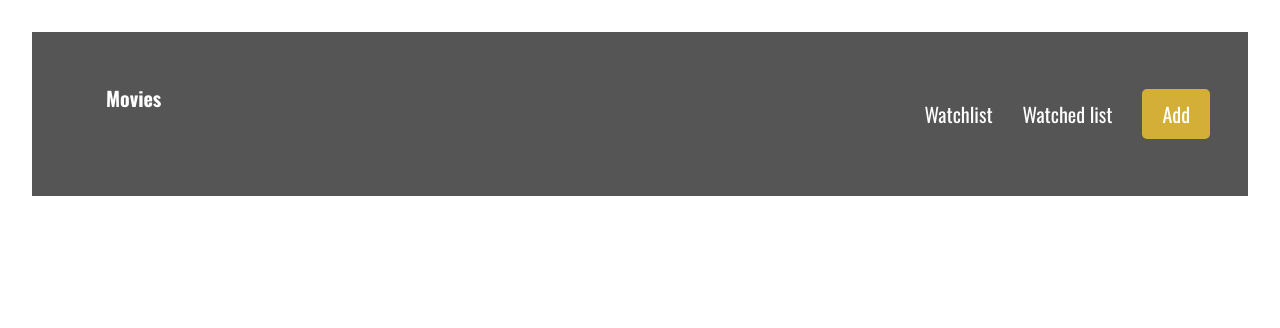
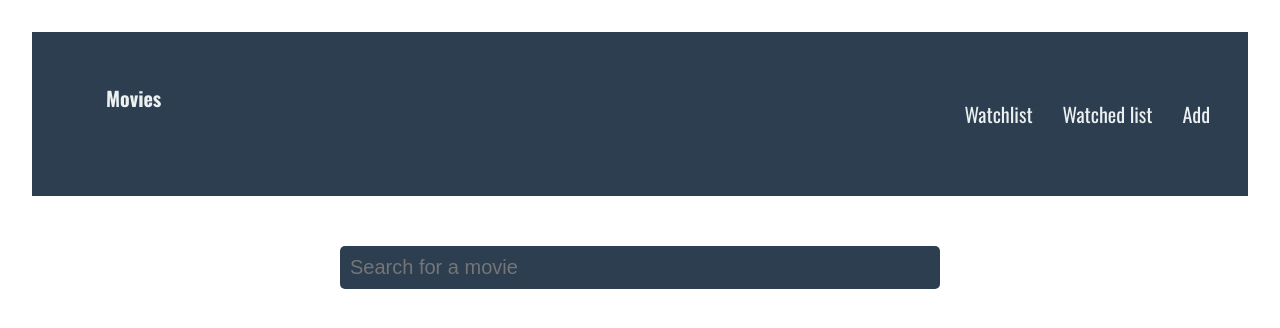
Before and after one commit to hunchodragovic/movieapp, a React (Vite) app in the folder movieapp/: page /add in a window 1280 px wide. Shown: the top 328 px of the page. Built offline with nearby package versions, Linux system fonts and the light colour scheme.

Commit message:
Completed the Add component with all it's functionalities

```diff
--- a/movieapp/package.json
+++ b/movieapp/package.json
@@ -10,6 +10,7 @@
     "preview": "vite preview"
   },
   "dependencies": {
+    "axios": "^1.7.9",
     "react": "^18.3.1",
     "react-dom": "^18.3.1",
     "react-router": "^7.1.1",
--- a/movieapp/src/App.jsx
+++ b/movieapp/src/App.jsx
@@ -1,13 +1,27 @@
-import Header from './components/Header'
-import './App.css'
-import {BrowserRouter as Router, Route, Switch} from 'react-router-dom'
+import Header from "./components/Header";
+import "./App.css";
+import {
+  BrowserRouter as Router,
+  Route,
+  Routes,
+
+} from "react-router-dom";
+import Add from "./components/Add";
+import Watched from "./components/Watched";
+import Watchlist from "./components/Watchlist";
 function App() {
-
   return (
     <>
-      <Header/>
+      <Router>
+        <Header />
+        <Routes>
+        <Route path="/" element={<Watchlist/>}/>
+        <Route path="/watched" element={<Watched/>}/>
+        <Route path="/add" element={<Add/>}/>
+        </Routes>
+      </Router>
     </>
-  )
+  );
 }
 
-export default App
+export default App;
--- a/movieapp/src/components/Add.css
+++ b/movieapp/src/components/Add.css
@@ -3,6 +3,7 @@
   max-width: 600px;
   margin: 0 auto;
 }
+
 .add-content .input-container input {
   width: 100%;
   background-color: var(--primary);
@@ -11,9 +12,22 @@
   border: none;
   color: var(--white);
   font-size: 1.25rem;
+  outline: none;
+  transition: background-color 0.3s ease, box-shadow 0.3s ease;
 }
-.results{
-    padding: 0;
-    margin: 0;
-    margin-top: 20px;
+
+
+.results {
+  padding: 0;
+  margin: 0;
+  margin-top: 20px;
+  list-style: none;
 }
+
+.results li {
+  margin-bottom: 20px;
+}
+
+.results li:last-child {
+  margin-bottom: 0;
+}
--- a/movieapp/src/components/Add.jsx
+++ b/movieapp/src/components/Add.jsx
@@ -1,16 +1,65 @@
-import React from "react";
+import React, { useState, useEffect } from "react";
 import "./Add.css";
+import axios from "axios";
+import ResultCard from "./ResultCard";
 const Add = () => {
+  const [searchValue, setSearchValue] = useState("");
+  const [movies, setMovies] = useState([]);
+  const [debouncedSearchValue, setDebouncedSearchValue] = useState("");
+
+  // Debounce input to reduce API calls
+  useEffect(() => {
+    const handler = setTimeout(() => {
+      setDebouncedSearchValue(searchValue);
+    }, 500); // Delay for 500ms
+
+    return () => clearTimeout(handler);
+  }, [searchValue]);
+
+  // Fetch movies when debounced value changes
+  useEffect(() => {
+    if (debouncedSearchValue.trim() === "") {
+      setMovies([]); // Clear movies if input is empty
+      return;
+    }
+
+    axios
+      .get(
+        `https://www.omdbapi.com/?s=${debouncedSearchValue}&apikey=afaeaf97`
+      )
+      .then((response) => {
+        if (response.data.Search) {
+          setMovies(response.data.Search);
+        } else {
+          setMovies([]);
+        }
+      })
+      .catch((error) => console.log(error));
+  }, [debouncedSearchValue]);
+
   return (
     <div className="add-page">
       <div className="container">
         <div className="add-content">
-            <div className="input-container">
-                <input type="text" placeholder="Search for a movie"/>
-            </div>
+          <div className="input-container">
+            <input
+              type="text"
+              placeholder="Search for a movie"
+              value={searchValue}
+              onChange={(e) => setSearchValue(e.target.value)}
+            />
+          </div>
+          {movies.length > 0 && (
             <ul className="results">
+              {movies.map((movie) => (
+                <li key={movie.imdbID}>
 
+                  {<ResultCard movie={movie}/>}
+
+                </li>
+              ))}
             </ul>
+          ) }
         </div>
       </div>
     </div>
--- a/movieapp/src/components/Header.jsx
+++ b/movieapp/src/components/Header.jsx
@@ -1,16 +1,26 @@
 import React from "react";
 import "./Header.css";
+import { Link, NavLink } from "react-router";
 const Header = () => {
   return (
     <div className="header">
       <div className="container">
         <div className="logo">
-          <a href="#">Movies</a>
+          <Link to="/">Movies</Link>
         </div>
         <ul className="nav-links">
-         <li> <a href="">Watchlist</a></li>
-         <li> <a href="">Watched list</a></li>
-            <li> <a className="btn" href="">Add</a></li>
+          <li>
+            {" "}
+            <NavLink to="/">Watchlist</NavLink>
+          </li>
+          <li>
+            {" "}
+            <NavLink to="/watched">Watched list</NavLink>
+          </li>
+          <li>
+            {" "}
+            <NavLink to="/add">Add</NavLink>
+          </li>
         </ul>
       </div>
     </div>
--- /dev/null
+++ b/movieapp/src/components/ResultCard.css
@@ -0,0 +1,65 @@
+.result-card {
+    display: flex;
+    align-items: center;
+    background-color: #f8f9fa;
+    border-radius: 8px;
+    box-shadow: 0 2px 5px rgba(0, 0, 0, 0.1);
+    overflow: hidden;
+    margin-bottom: 16px;
+    transition: transform 0.3s ease;
+  }
+
+  .result-card:hover {
+    transform: scale(1.02);
+  }
+
+  .poster-wrapper {
+    width: 120px;
+    height: 180px;
+    overflow: hidden;
+    border-radius: 4px 0 0 4px;
+    background-color: #e0e0e0;
+    display: flex;
+    justify-content: center;
+    align-items: center;
+  }
+
+  .poster-wrapper img {
+    width: 100%;
+    height: 100%;
+    object-fit: cover;
+  }
+
+  .filler-poster {
+    width: 100%;
+    height: 100%;
+    background-color: #c4c4c4;
+    display: flex;
+    justify-content: center;
+    align-items: center;
+    font-size: 14px;
+    font-weight: bold;
+    color: #fff;
+  }
+
+  .info {
+    padding: 16px;
+    flex: 1;
+  }
+
+  .heading {
+    margin-bottom: 8px;
+  }
+
+  .title {
+    font-size: 18px;
+    font-weight: bold;
+    margin: 0;
+    color: #333;
+  }
+
+  .release-date {
+    font-size: 14px;
+    color: #666;
+    margin-top: 4px;
+  }
--- /dev/null
+++ b/movieapp/src/components/ResultCard.jsx
@@ -0,0 +1,32 @@
+import React from "react";
+import "./ResultCard.css";
+const ResultCard = ({ movie }) => {
+  return (
+    <div className="result-card">
+      <div className="poster-wrapper">
+        {movie.Poster ? (
+          <img src={movie.Poster} alt={movie.Title} />
+        ) : (
+          <div className="filler-poster">
+
+          </div>
+
+
+        )}
+      </div>
+      <div className="info">
+        <div className="heading">
+            <h3 className="title">{movie.Title}</h3>
+           {movie.Year ? <h4 className="release-date">{movie.Year}</h4> : "-"}
+        </div>
+        <div className="controls">
+        <button className="btn">Add to watchlist</button>
+        <button className="btn">Add to watched</button>
+      </div>
+      </div>
+
+    </div>
+  );
+};
+
+export default ResultCard;
--- /dev/null
+++ b/movieapp/src/components/Watched.jsx
@@ -0,0 +1,9 @@
+import React from 'react'
+
+const Watched = () => {
+  return (
+    <div>Watched</div>
+  )
+}
+
+export default Watched
--- /dev/null
+++ b/movieapp/src/components/Watchlist.jsx
@@ -0,0 +1,11 @@
+import React from 'react'
+
+const Watchlist = () => {
+  return (
+    <div>
+        Watchlist
+    </div>
+  )
+}
+
+export default Watchlist
--- a/movieapp/src/index.css
+++ b/movieapp/src/index.css
@@ -6,12 +6,15 @@
   box-sizing: border-box;
 }
 /* css custom variables */
-:root{
-  --primary: #555555; /* Ebony */
-  --secondary: #d4af37; /* Metallic Gold */
-  --white: #fff; /* White */
+:root {
+  --primary: #2c3e50; /* Dark Slate Blue - for the main background */
+  --secondary: #f39c12; /* Vivid Amber - for buttons, highlights, and accents */
+  --accent: #e74c3c; /* Strong Red - for call-to-action buttons or alerts */
+  --white: #ecf0f1; /* Light Grey - for text, background highlights */
+  --dark: #34495e; /* Charcoal - for secondary backgrounds */
+  --light-gray: #bdc3c7; /* Light Gray - for subtle borders and elements */
+}
 
-}
 body {
   font-family: 'Oswald', sans-serif;
 }
```
Also changed, not shown: 1 other file (tests, documents, lock files or other folders).
